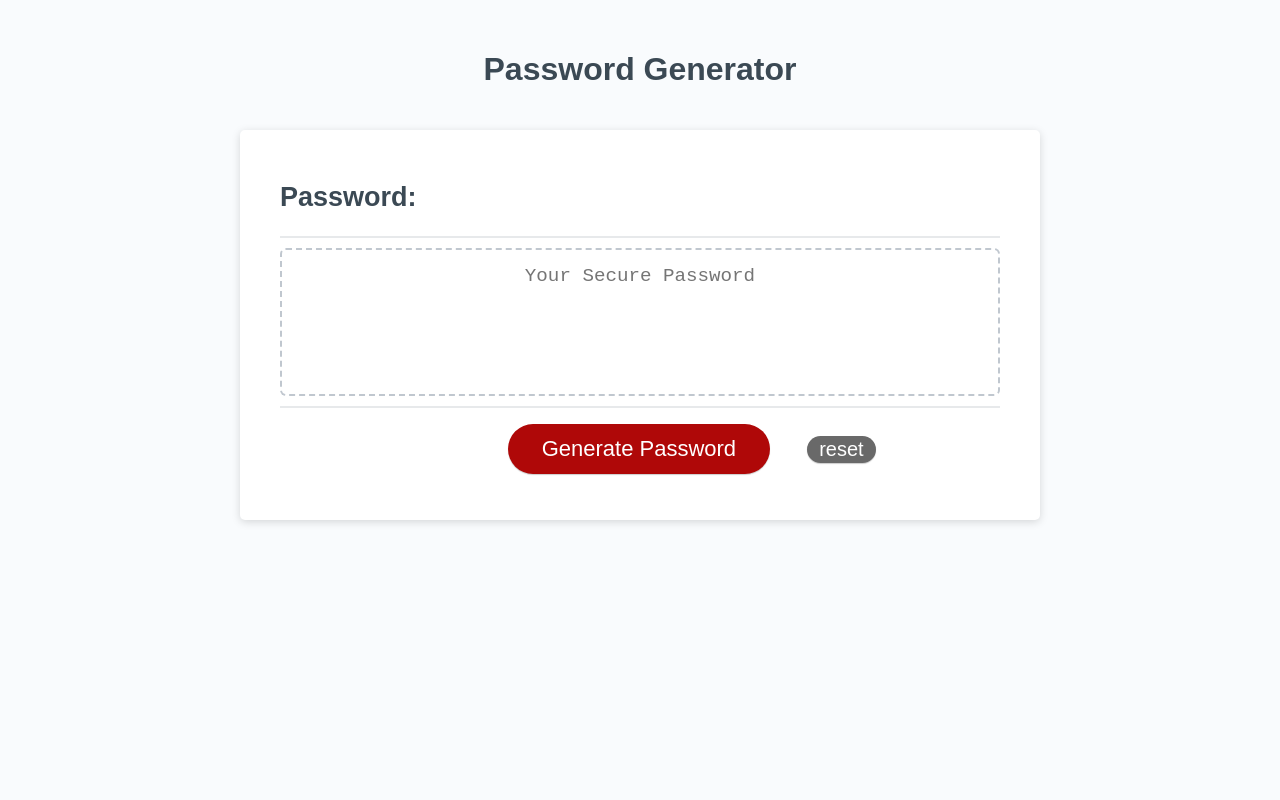
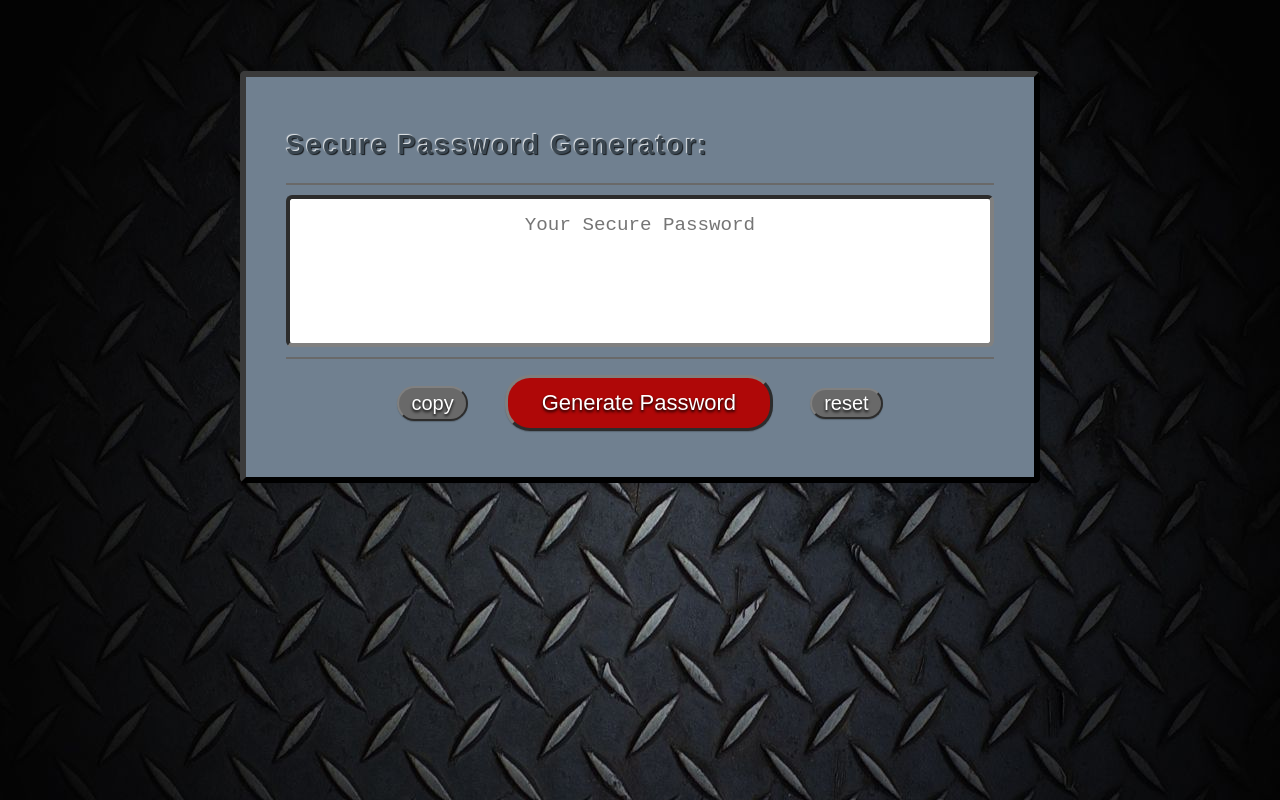
Before and after one commit to rrrossettiii/hw3-password-generator, a plain HTML site: page index.html in a window 1280 px wide. Drawn offline with Linux system fonts and the light colour scheme.

Commit message:
Restyled CSS and added background image

```diff
--- a/index.html
+++ b/index.html
@@ -10,12 +10,12 @@
 	<body>
 		<div class="wrapper">
 			<header>
-				<h1>Password Generator</h1>
+				<h1></h1>
 			</header>
 			<main>
 				<div class="card">
 					<div class="card-header">
-						<h2>Password:</h2>
+						<h2>Secure Password Generator:</h2>
 					</div>
 					<!-- Password area -->
 					<div class="card-body">
--- a/script.js
+++ b/script.js
@@ -119,8 +119,8 @@ function generatePW() {
 				Math.floor(Math.random() * charactersLength)
 			);
 		}
-		document.getElementById("reset").style.backgroundColor = "orange";
-		document.getElementById("copy").style.visibility = "visible";
+		document.getElementById("reset").style.backgroundColor = "goldenrod";
+		document.getElementById("copy").style.backgroundColor = "green";
 		return password;
 	}
 
--- a/style.css
+++ b/style.css
@@ -14,7 +14,7 @@ body,
 
 body {
 	font-family: sans-serif;
-	background-color: #f9fbfd;
+	background-image: url(assets/images/DiamondPlating.jpg);
 }
 
 .wrapper {
@@ -30,8 +30,15 @@ header {
 	color: hsl(206, 17%, 28%);
 }
 
+h2 {
+	letter-spacing: 2px;
+	text-shadow: -1px -1px 1px #fff, 1px 1px 1px #000;
+	color: hsl(205, 17%, 22%);
+	opacity: 0.8;
+}
+
 .card {
-	background-color: hsl(0, 0%, 100%);
+	background-color: slategrey;
 	border-radius: 5px;
 	border-width: 1px;
 	box-shadow: rgba(0, 0, 0, 0.15) 0px 2px 8px 0px;
@@ -40,13 +47,14 @@ header {
 	margin: 0 auto;
 	max-width: 800px;
 	padding: 30px 40px;
+	border: 6px outset #3a3a3a;
 }
 
 .card-header::after {
 	content: " ";
 	display: block;
 	width: 100%;
-	background: #e7e9eb;
+	background: dimgrey;
 	height: 2px;
 }
 
@@ -62,7 +70,7 @@ header {
 	content: " ";
 	display: block;
 	width: 100%;
-	background: #e7e9eb;
+	background: dimgrey;
 	height: 2px;
 }
 
@@ -73,7 +81,8 @@ header {
 }
 
 .gen {
-	border: none;
+	border: 3px outset #808080;
+	text-shadow: 0px 2px 3px #000000;
 	background-color: hsl(360, 91%, 36%);
 	border-radius: 25px;
 	box-shadow: rgba(0, 0, 0, 0.2) 0px 1px 1px 0px;
@@ -88,8 +97,9 @@ header {
 }
 
 .copy {
-	border: none;
-	background-color: limegreen;
+	border: 2px outset #808080;
+	text-shadow: 0px 2px 3px #000000;
+	background-color: dimgray;
 	border-radius: 35px;
 	box-shadow: rgba(0, 0, 0, 0.2) 0px 1px 1px 0px;
 	color: hsl(0, 0%, 100%);
@@ -100,11 +110,11 @@ header {
 	padding: 8px 12px;
 	text-align: center;
 	cursor: pointer;
-	visibility: hidden;
 }
 
 .reset {
-	border: none;
+	border: 2px outset #808080;
+	text-shadow: 0px 2px 3px #000000;
 	background-color: dimgray;
 	border-radius: 35px;
 	box-shadow: rgba(0, 0, 0, 0.2) 0px 1px 1px 0px;
@@ -142,7 +152,7 @@ button[disabled] {
 	text-align: center;
 	margin-top: 10px;
 	margin-bottom: 10px;
-	border: 2px dashed #c0c7cf;
+	border: 4px inset #808080;
 	border-radius: 6px;
 	resize: none;
 	overflow: hidden;
```
Also changed, not shown: assets/images/DiamondPlating.jpg (added), assets/images/PasswordGenerator.png.
